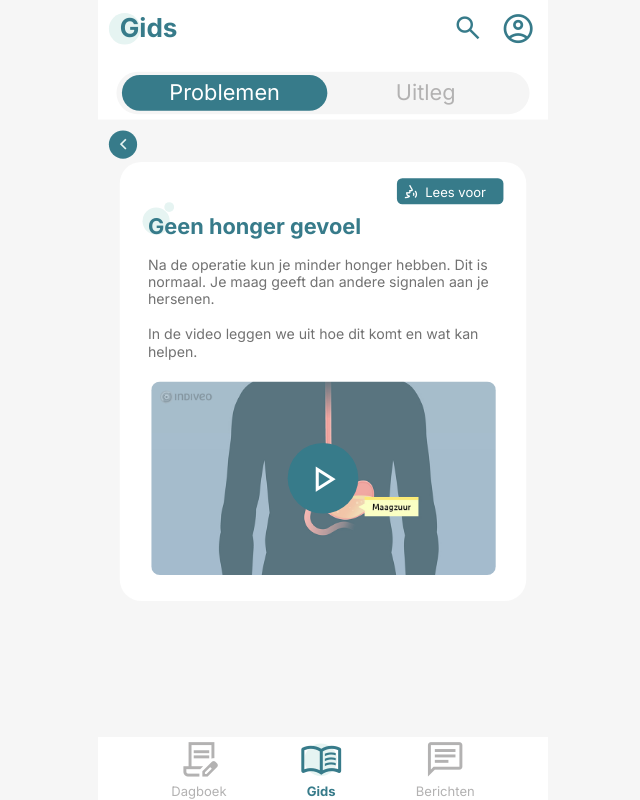
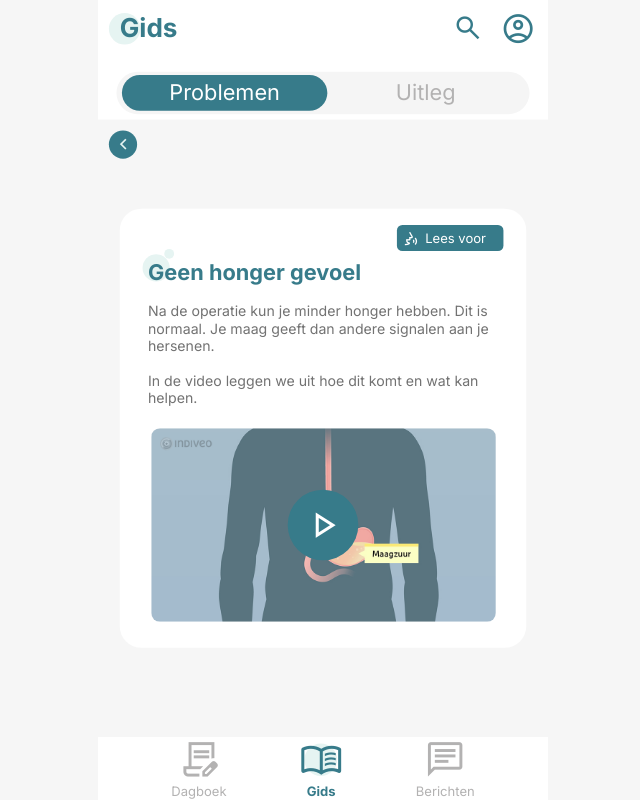
Before and after one commit to plieverse/herstelgids, a React (Vite) app in the folder client/: page /gids/1/1 in a window 1280 px wide. Shown: the whole page, without its empty margins (317-957 px from the left). Built offline with nearby package versions, Linux system fonts and the light colour scheme; no server answers.

Commit message:
Vertically and horizontally center article cards
Wrap content card in a flex container spanning the area between
the topbar and bottom nav, centering the card on both axes.

Co-Authored-By: Claude Sonnet 4.6 <noreply@anthropic.com>

```diff
--- a/client/src/pages/guide/GuideArtikelPage.jsx
+++ b/client/src/pages/guide/GuideArtikelPage.jsx
@@ -188,9 +188,13 @@ export default function GuideArtikelPage() {
         </div>
       </div>
 
-      {/* ── Content card: auto height ── */}
+      {/* ── Centred content area ── */}
       <div style={{
-        position: 'absolute', left: '20px', top: '149px',
+        position: 'absolute', top: '110px', bottom: '58px', left: 0, right: 0,
+        display: 'flex', alignItems: 'center', justifyContent: 'center',
+      }}>
+      {/* ── Content card ── */}
+      <div style={{
         width: '374px',
         background: '#FFFFFF', borderRadius: '20px',
         display: 'flex', flexDirection: 'column',
@@ -280,6 +284,7 @@ export default function GuideArtikelPage() {
           </div>
         </div>
       </div>
+      </div>{/* end centred area */}
 
       {/* ── Bottom Nav ── */}
       <BottomNav />
--- a/client/src/pages/guide/UitlegArtikelPage.jsx
+++ b/client/src/pages/guide/UitlegArtikelPage.jsx
@@ -220,9 +220,13 @@ export default function UitlegArtikelPage() {
         </div>
       </div>
 
-      {/* ── Content card: auto height ── */}
+      {/* ── Centred content area ── */}
       <div style={{
-        position: 'absolute', left: '20px', top: '149px',
+        position: 'absolute', top: '110px', bottom: '58px', left: 0, right: 0,
+        display: 'flex', alignItems: 'center', justifyContent: 'center',
+      }}>
+      {/* ── Content card ── */}
+      <div style={{
         width: '374px',
         background: '#FFFFFF', borderRadius: '20px',
         display: 'flex', flexDirection: 'column',
@@ -312,6 +316,7 @@ export default function UitlegArtikelPage() {
           </div>
         </div>
       </div>
+      </div>{/* end centred area */}
 
       {/* ── Bottom Nav ── */}
       <BottomNav />
```
